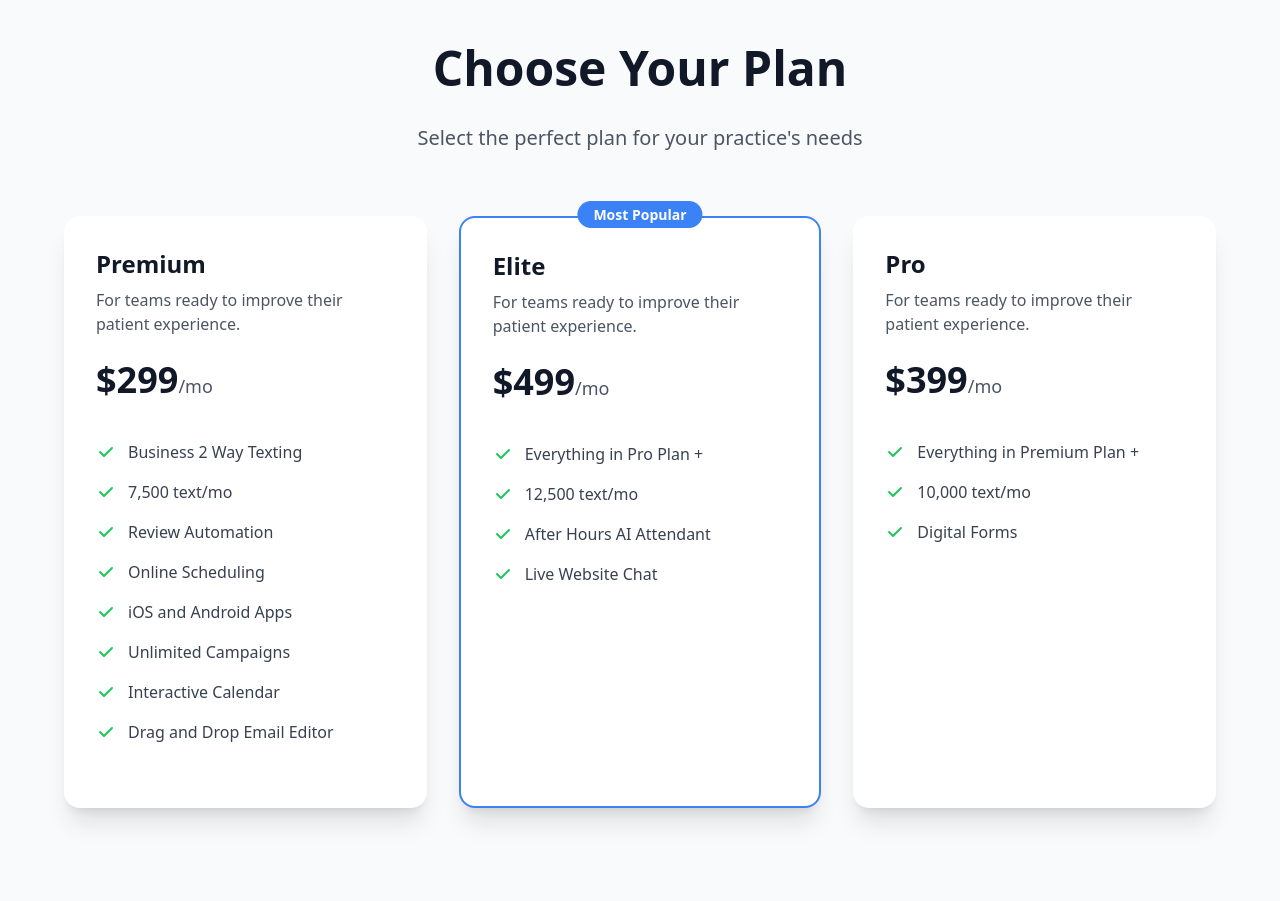
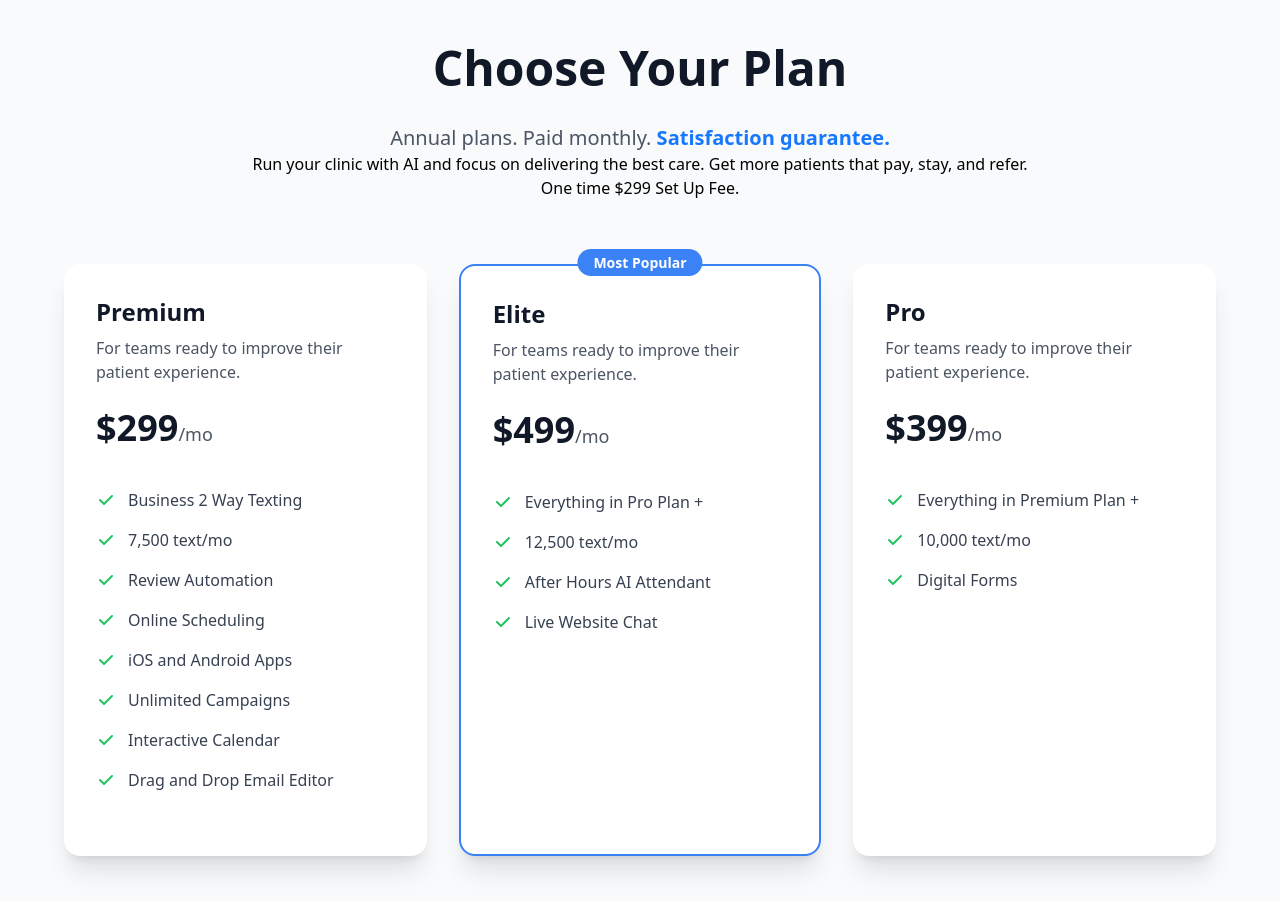
Before and after one commit to sparks1975/AIWebsites2, a website built with Vite: page features-optometry.html in a window 1280 px wide. Shown: the part 10360-11261 px from the top of the page. Built offline with nearby package versions, Linux system fonts and the light colour scheme.

Commit message:
adding text to pricing section

```diff
--- a/features-optometry.html
+++ b/features-optometry.html
@@ -1474,8 +1474,10 @@
             Choose Your Plan
           </h2>
           <p class="text-xl text-gray-600 fade-up delay-200">
-            Select the perfect plan for your practice's needs
+            Annual plans. Paid monthly. <a href="https://getaloha.com/satisfaction-guarantee/" target="_blank" style="color: var(--color-1); font-weight: 700;">Satisfaction guarantee.</a>
           </p>
+          <p>Run your clinic with AI and focus on delivering the best care.  Get more patients that pay, stay, and refer.</p>
+          <p>One time $299 Set Up Fee.</p>
         </div>
 
         <div class="grid md:grid-cols-3 gap-8 max-w-6xl mx-auto">
```
Also changed, not shown: features-chiropractic.html (+4 -2 lines).
